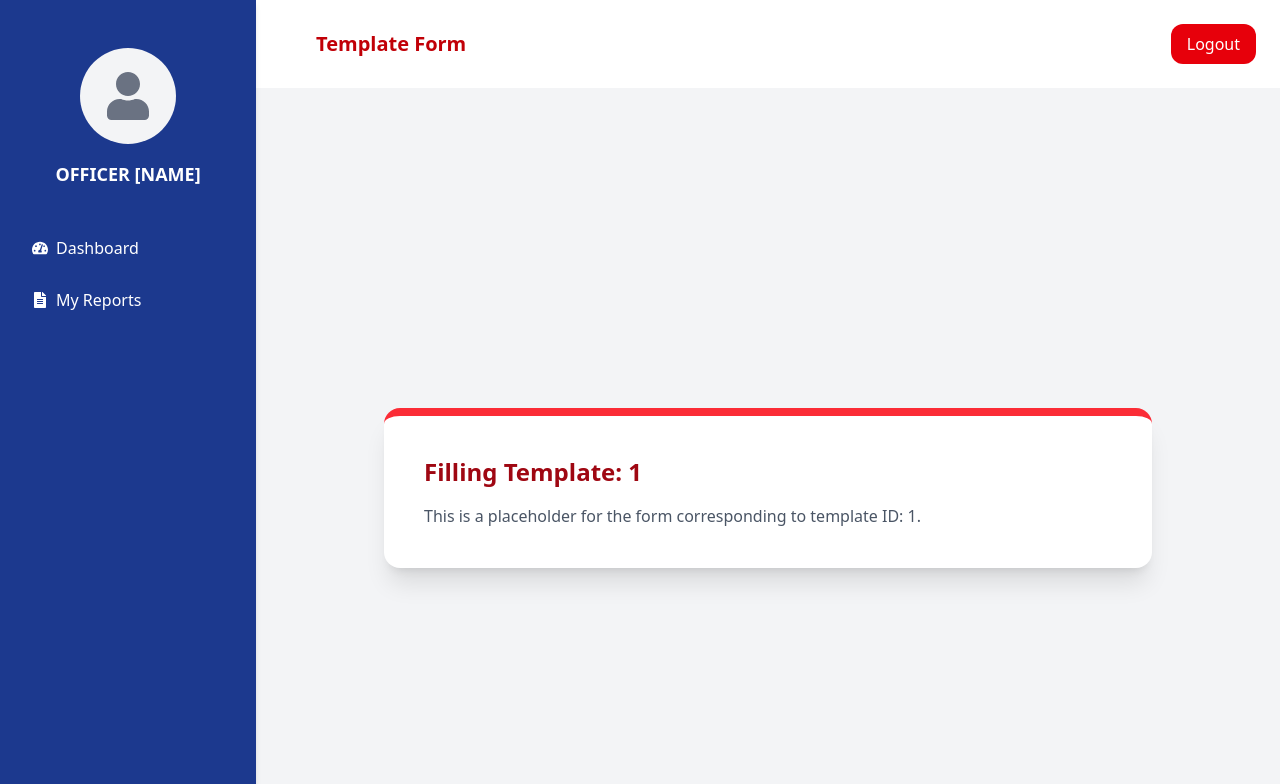
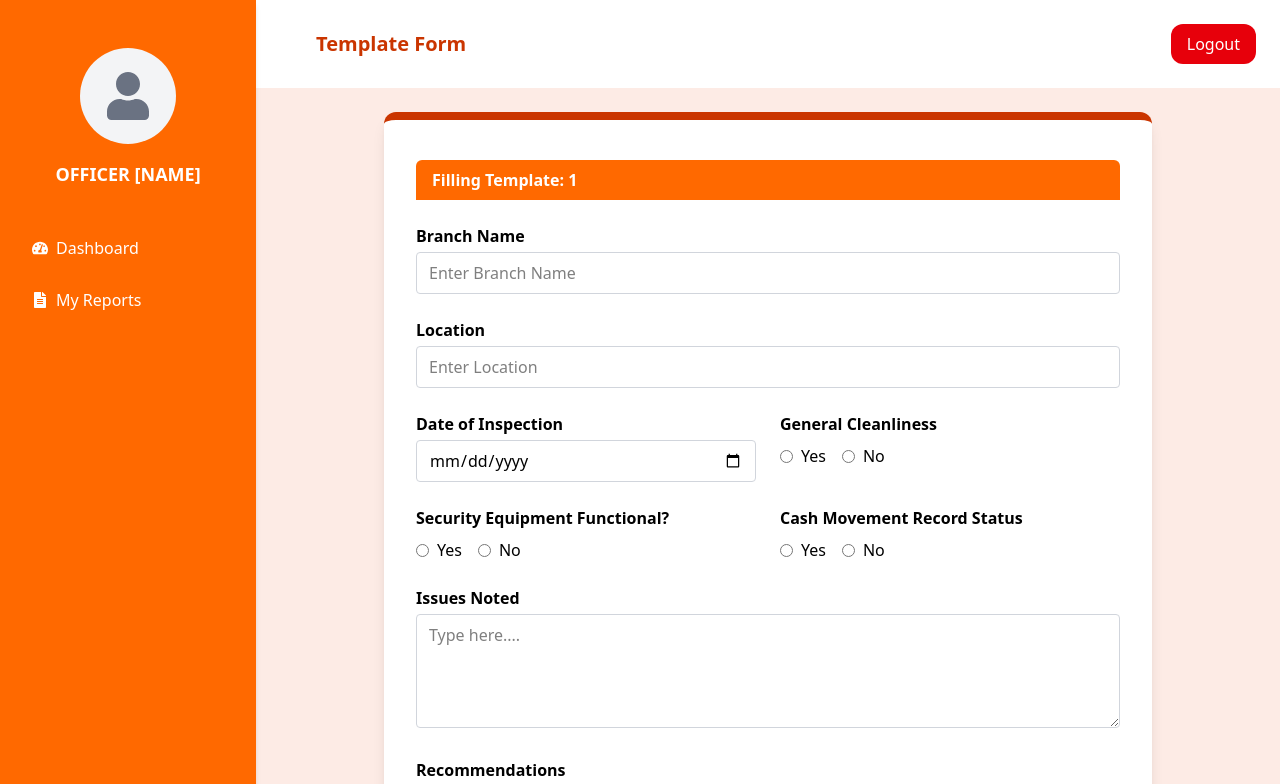
Before and after one commit to OluwaTobba/iras, a React (Vite) app: page /officer/template/1 in a window 1280 px wide. Shown: the top 784 px of the page. Built offline with nearby package versions, Linux system fonts and the light colour scheme; no server answers; sample sign-in values are in the browser's storage.

Commit message:
template form design completed

```diff
--- a/src/components/Officer/OfficerSidebar.tsx
+++ b/src/components/Officer/OfficerSidebar.tsx
@@ -18,7 +18,7 @@ function OfficerSidebar() {
     <>
       <button
         onClick={toggleSidebar}
-        className="lg:hidden fixed top-6 left-4 z-40 text-white bg-red-700 p-2 rounded-md cursor-pointer"
+        className="lg:hidden fixed top-6 left-4 z-40 text-white bg-orange-700 p-2 rounded-md cursor-pointer"
       >
         <FaBars size={20} />
       </button>
@@ -31,7 +31,7 @@ function OfficerSidebar() {
       )}
 
       <aside
-        className={`fixed lg:static top-0 left-0 z-40 w-64 min-h-screen bg-blue-900 shadow-md flex flex-col items-center py-8 transform transition-transform duration-300 ${
+        className={`fixed lg:static top-0 left-0 z-40 w-64 min-h-screen bg-orange-500 shadow-md flex flex-col items-center py-8 transform transition-transform duration-300 ${
           isOpen ? 'translate-x-0' : '-translate-x-full'
         } lg:translate-x-0`}
       >
--- a/src/pages/officer/MyReports.tsx
+++ b/src/pages/officer/MyReports.tsx
@@ -37,7 +37,7 @@ function MyReports() {
     }, []);
 
     return (
-        <div className="flex">
+        <div className="flex flex-col md:flex-row">
             <Sidebar />
             <main className="flex-1 bg-gray-50 min-h-screen">
                 <header className="flex justify-between items-center p-6 shadow-md bg-white">
--- a/src/pages/officer/TemplateForm.tsx
+++ b/src/pages/officer/TemplateForm.tsx
@@ -9,22 +9,108 @@ function TemplateForm() {
     <div className="flex">
       <Sidebar />
 
-      <main className='flex-1 bg-gray-50 min-h-screen'>
-          <header className="flex justify-between items-center p-6 shadow-md bg-white">
-            <h1 className="text-xl font-bold text-red-700 ml-9">Template Form</h1>
-            <Logout />
-          </header>
+      <main className="flex-1 bg-gray-50 min-h-screen">
+        <header className="flex justify-between items-center p-6 shadow-md bg-white">
+          <h1 className="text-xl font-bold text-orange-700 ml-9">Template Form</h1>
+          <Logout />
+        </header>
 
-          <div className="min-h-screen flex items-center justify-center bg-gray-100">
-            <div className="bg-white p-10 rounded-2xl shadow-xl w-full max-w-3xl border-t-8 border-red-500">
-              <h1 className="text-2xl font-bold text-red-800 mb-4">Filling Template: {id}</h1>
-              <p className="text-gray-600">This is a placeholder for the form corresponding to template ID: {id}.</p>
+        <div className="min-h-screen flex items-center justify-center bg-[#fdebe5] p-6">
+
+          <div className="bg-white p-8 rounded-xl shadow-lg w-full max-w-3xl border-t-8 border-orange-700">
+
+            <div className="mt-2 bg-orange-500 text-white font-semibold px-4 py-2 rounded-t-md -mt-8 mb-6">
+              Filling Template: {id}
             </div>
+
+            <form className="space-y-6">
+
+              <div>
+                <label className="block font-semibold mb-1">Branch Name</label>
+                <input type="text" placeholder="Enter Branch Name" className="w-full border border-gray-300 rounded px-3 py-2" />
+              </div>
+
+              <div>
+                <label className="block font-semibold mb-1">Location</label>
+                <input type="text" placeholder="Enter Location" className="w-full border border-gray-300 rounded px-3 py-2" />
+              </div>
+
+              <div className="grid grid-cols-1 md:grid-cols-2 gap-6">
+                <div>
+                  <label className="block font-semibold mb-1">Date of Inspection</label>
+                  <input
+                    type="date"
+                    className="w-full border border-gray-300 rounded px-3 py-2"
+                  />
+                </div>
+
+                <div>
+                  <label className="block font-semibold mb-2">General Cleanliness</label>
+                  <div className="flex gap-4">
+                    <label className="flex items-center gap-2">
+                      <input type="radio" name="cleanliness" value="yes" />
+                      Yes
+                    </label>
+                    <label className="flex items-center gap-2">
+                      <input type="radio" name="cleanliness" value="no" />
+                      No
+                    </label>
+                  </div>
+                </div>
+              </div>
+
+              <div className="grid grid-cols-1 md:grid-cols-2 gap-6">
+                <div>
+                  <label className="block font-semibold mb-2">Security Equipment Functional?</label>
+                  <div className="flex gap-4">
+                    <label className="flex items-center gap-2">
+                      <input type="radio" name="equipment" value="yes" />
+                      Yes
+                    </label>
+                    <label className="flex items-center gap-2">
+                      <input type="radio" name="equipment" value="no" />
+                      No
+                    </label>
+                  </div>
+                </div>
+
+                <div>
+                  <label className="block font-semibold mb-2">Cash Movement Record Status</label>
+                  <div className="flex gap-4">
+                    <label className="flex items-center gap-2">
+                      <input type="radio" name="cashRecord" value="yes" />
+                      Yes
+                    </label>
+                    <label className="flex items-center gap-2">
+                      <input type="radio" name="cashRecord" value="no" />
+                      No
+                    </label>
+                  </div>
+                </div>
+              </div>
+
+              <div>
+                <label className="block font-semibold mb-1">Issues Noted</label>
+                <textarea rows={4} placeholder="Type here...." className="w-full border border-gray-300 rounded px-3 py-2" />
+              </div>
+
+              <div>
+                <label className="block font-semibold mb-1">Recommendations</label>
+                <textarea rows={4} placeholder="Type here...." className="w-full border border-gray-300 rounded px-3 py-2" />
+              </div>
+
+              <div className="text-right">
+                <button type="submit" className="bg-green-700 text-white px-6 py-2 rounded hover:bg-green-800">
+                  Submit Report
+                </button>
+              </div>
+
+            </form>
+
           </div>
-
+        </div>
       </main>
     </div>
-
   );
 }
 
```
